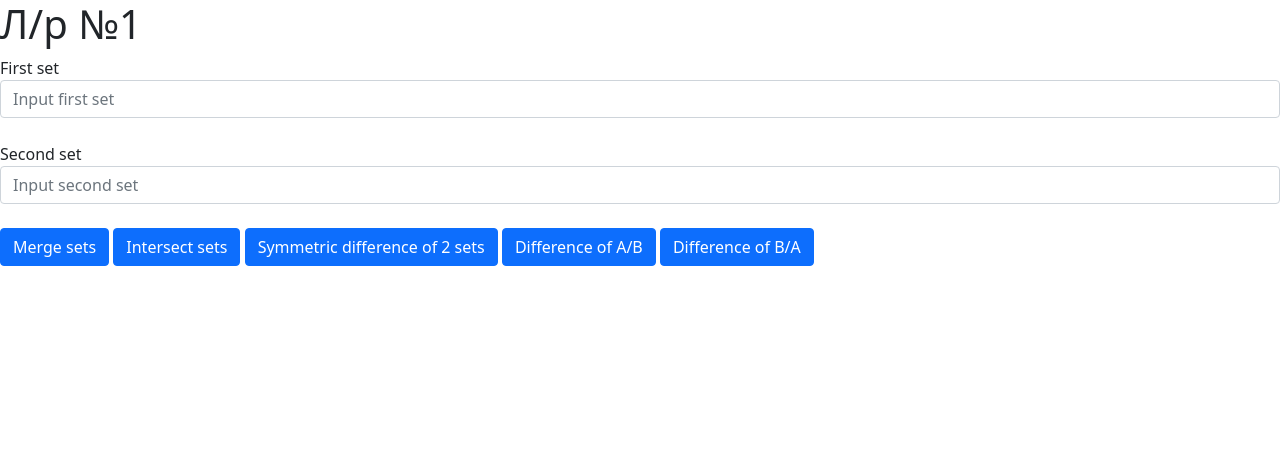
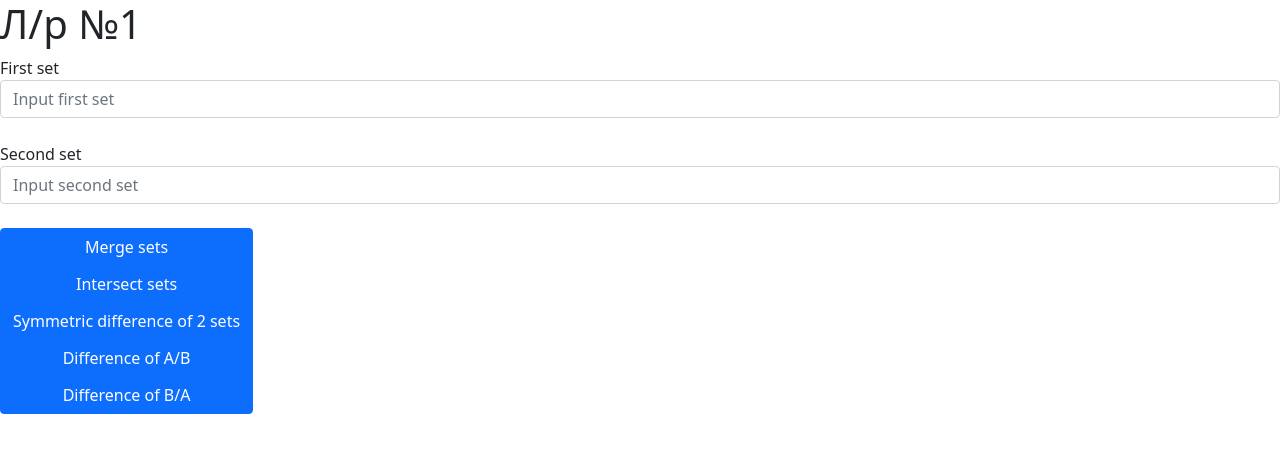
Before and after one commit to lookandhate/phpscum, a PHP site: page /lab1.php in a window 1280 px wide. Shown: the top 453 px of the page. Run offline with PHP 8.4, Linux system fonts and the light colour scheme.

```diff
--- a/static/php/lab1.php
+++ b/static/php/lab1.php
@@ -6,6 +6,7 @@
     <script type="text/javascript" src="../js/lab1.js"></script>
     <link href="https://cdn.jsdelivr.net/npm/bootstrap@5.1.3/dist/css/bootstrap.min.css" rel="stylesheet"
           integrity="sha384-1BmE4kWBq78iYhFldvKuhfTAU6auU8tT94WrHftjDbrCEXSU1oBoqyl2QvZ6jIW3" crossorigin="anonymous">
+    <link href="../styles/lab1.css" rel="stylesheet">
 
 </head>
 <body>
@@ -15,21 +16,23 @@
 <form method="" action="">
     <div class="form-group">
         <label for="first_array">First set</label>
-        <input type="text" class="form-control" id="first_array" placeholder="Input first set" size="30%"/><br>
+        <input type="text" class="form-control input-field" id="first_array" placeholder="Input first set"
+               size="30%"/><br>
     </div>
 
     <div class="form-group">
         <label for="second_array">Second set</label>
-        <input type="text" class="form-control" id="second_array" placeholder="Input second set"/><br>
+        <input type="text" class="form-control input-field" id="second_array" placeholder="Input second set"/><br>
     </div>
 
-    <input type="button" class="btn btn-primary" value="Merge sets" onclick="merge_sets();">
-    <input type="button" class="btn btn-primary" value="Intersect sets" onclick="intersect_sets();">
-    <input type="button" class="btn btn-primary" value="Symmetric difference of 2 sets"
-           onclick="symmetric_difference();">
-    <input type="button" class="btn btn-primary" value="Difference of A/B" onclick="difference_a_on_b();">
-    <input type="button" class="btn btn-primary" value="Difference of B/A" onclick="difference_b_on_a();">
-
+    <div class="btn-group-vertical">
+        <input type="button" class="btn btn-primary button-style" value="Merge sets" onclick="merge_sets();">
+        <input type="button" class="btn btn-primary button-style" value="Intersect sets" onclick="intersect_sets();">
+        <input type="button" class="btn btn-primary button-style" value="Symmetric difference of 2 sets"
+               onclick="symmetric_difference();">
+        <input type="button" class="btn btn-primary button-style" value="Difference of A/B" onclick="difference_a_on_b();">
+        <input type="button" class="btn btn-primary button-style" value="Difference of B/A" onclick="difference_b_on_a();">
+    </div>
 </form>
 </body>
 </html>
```
Also changed, not shown: static/styles/lab1.css (+10 -1 lines).
